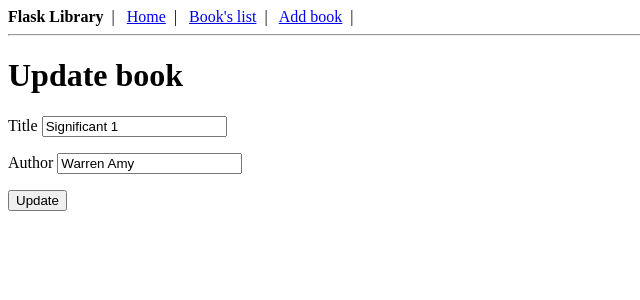
After one commit to ZhukovAlex94/python_advanced_09_08_2022, a Flask app: page /books/update/2 in a window 1280 px wide. The commit adds this page. Shown: the top 300 px of the page, without its empty margins (0-640 px from the left). Run offline with Flask 2, Linux system fonts and the light colour scheme; data comes from the database, SQL or seed files in the repository; both versions use the stored data as it was after the commit.

Commit message:
Implemented CRUD schema

```diff
--- a/flask_project/application.py
+++ b/flask_project/application.py
@@ -1,7 +1,11 @@
 import sqlite3
+# from os import path
 
 from flask import Flask
 from flask import render_template
+from flask import request
+from flask import redirect
+from flask import url_for
 
 from werkzeug.exceptions import abort
 
@@ -9,6 +13,8 @@ app = Flask(__name__)
 
 
 def get_connection():
+    # BASE_DIR = path.dirname(path.abspath(__file__))
+    # db_path = path.join(BASE_DIR, "books_db.sqlite")
     conn = sqlite3.connect('books_db.sqlite')
     conn.row_factory = sqlite3.Row
     return conn
@@ -39,4 +45,54 @@ def detail_book(book_id):
     return render_template('books/detail.html', book=book)
 
 
+@app.route('/books/create', methods=('GET', 'POST'))
+def create_book():
+    if request.method == 'POST':
+        title = request.form['title']
+        author = request.form['author']
+
+        if title and author:
+            conn = get_connection()
+            conn.execute('INSERT INTO books (title, author) VALUES (?, ?)', (title, author))
+            conn.commit()
+            conn.close()
+            return redirect(url_for('list_books'))
+    return render_template('books/create.html')
+
+
+@app.route('/books/update/<int:book_id>', methods=('GET', 'POST'))
+def edit_book(book_id):
+    conn = get_connection()
+    book = conn.execute('SELECT * FROM books WHERE id = ?', (book_id,)).fetchone()
+    conn.close()
+
+    if request.method == 'POST':
+        title = request.form['title']
+        author = request.form['author']
+        if title and author:
+            conn = get_connection()
+            conn.execute('UPDATE books SET title = ?, author = ? WHERE id = ?', (title, author, book_id))
+            conn.commit()
+            conn.close()
+            return redirect(url_for('list_books'))
+
+    return render_template('books/edit.html', book=book)
+
+
+@app.route('/books/delete/<int:book_id>', methods=('GET', 'POST'))
+def delete_book(book_id):
+    conn = get_connection()
+    book = conn.execute('SELECT * FROM books WHERE id = ?', (book_id,)).fetchone()
+    conn.close()
+
+    if request.method == 'POST':
+        conn = get_connection()
+        conn.execute('DELETE FROM books WHERE id = ?', (book_id,))
+        conn.commit()
+        conn.close()
+        return redirect(url_for('list_books'))
+
+    return render_template('books/delete.html', book=book)
+
+
 app.run(debug=True, port=5050)
--- a/flask_project/requirements.txt
+++ b/flask_project/requirements.txt
@@ -1,2 +1,7 @@
 Faker==14.2.0
 Flask==2.2.2
+Flask-Migrate==3.1.0
+Flask-SQLAlchemy==2.5.1
+Flask-WTF==1.0.1
+python-dotenv==0.21.0
+webargs==8.2.0
--- a/flask_project/templates/base.html
+++ b/flask_project/templates/base.html
@@ -14,8 +14,8 @@
             D - Delete
         -->
         <a href="/">Home</a>&nbsp;&nbsp;|&nbsp;&nbsp;
-        <a href="/books/list">Book's list</a>&nbsp;&nbsp;|&nbsp;&nbsp;
-        <a href="#">Add book</a>&nbsp;&nbsp;|&nbsp;&nbsp;
+        <a href="{{ url_for('list_books') }}">Book's list</a>&nbsp;&nbsp;|&nbsp;&nbsp;
+        <a href="{{ url_for('create_book') }}">Add book</a>&nbsp;&nbsp;|&nbsp;&nbsp;
     </div>
     <hr>
     {% block content %}{% endblock %}
--- a/flask_project/templates/books/detail.html
+++ b/flask_project/templates/books/detail.html
@@ -9,6 +9,8 @@
     <span>{{ book.created }}</span>
     <p>Author: {{ book.author }}</p>
     <div>
-        <a href="/books/list">Back to list</a>
+        <a href="{{ url_for('list_books') }}">Back to list</a>&nbsp;&nbsp;|&nbsp;&nbsp;
+        <a href="{{ url_for('edit_book', book_id=book.id) }}">Edit book</a>&nbsp;&nbsp;|&nbsp;&nbsp;
+        <a href="{{ url_for('delete_book', book_id=book.id) }}">Delete book</a>
     </div>
 {% endblock %}
--- /dev/null
+++ b/flask_project/templates/books/edit.html
@@ -0,0 +1,20 @@
+{% extends 'base.html' %}
+
+{% block title %}
+    Update book
+{% endblock %}
+
+{% block content %}
+    <h1>Update book</h1>
+    <form method="post">
+        <p>
+            <label for="title">Title</label>
+            <input name="title" type="text" id="title" value="{{ request.form['title'] or book.title }}">
+        </p>
+        <p>
+            <label for="author">Author</label>
+            <input name="author" type="text" id="author" value="{{ request.form['author'] or book.author }}">
+        </p>
+        <button type="submit">Update</button>
+    </form>
+{% endblock %}
--- a/flask_project/templates/books/list.html
+++ b/flask_project/templates/books/list.html
@@ -8,7 +8,7 @@
     <h1>List of books</h1>
     {% for book in books %}
         <p>
-            <a href="/books/detail/{{ book.id }}">{{ book.title }}</a>
+            <a href="{{ url_for('detail_book', book_id=book.id) }}">{{ book.title }}</a>
             <br>
             {{ book.created }}
         </p>
```
Also changed, not shown: flask_project/templates/books/create.html (added, +20 -0 lines), flask_project/templates/books/delete.html (added, +14 -0 lines), flask_project/books_db.sqlite.
